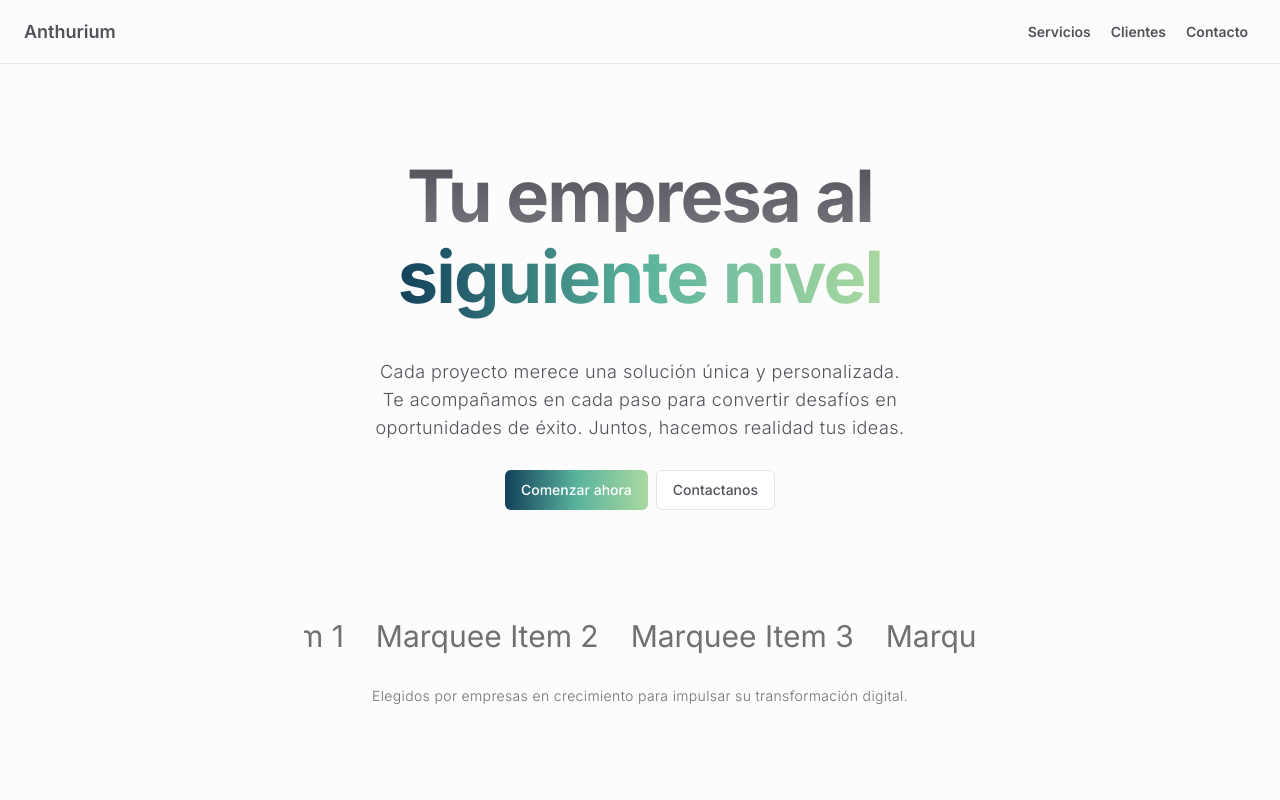
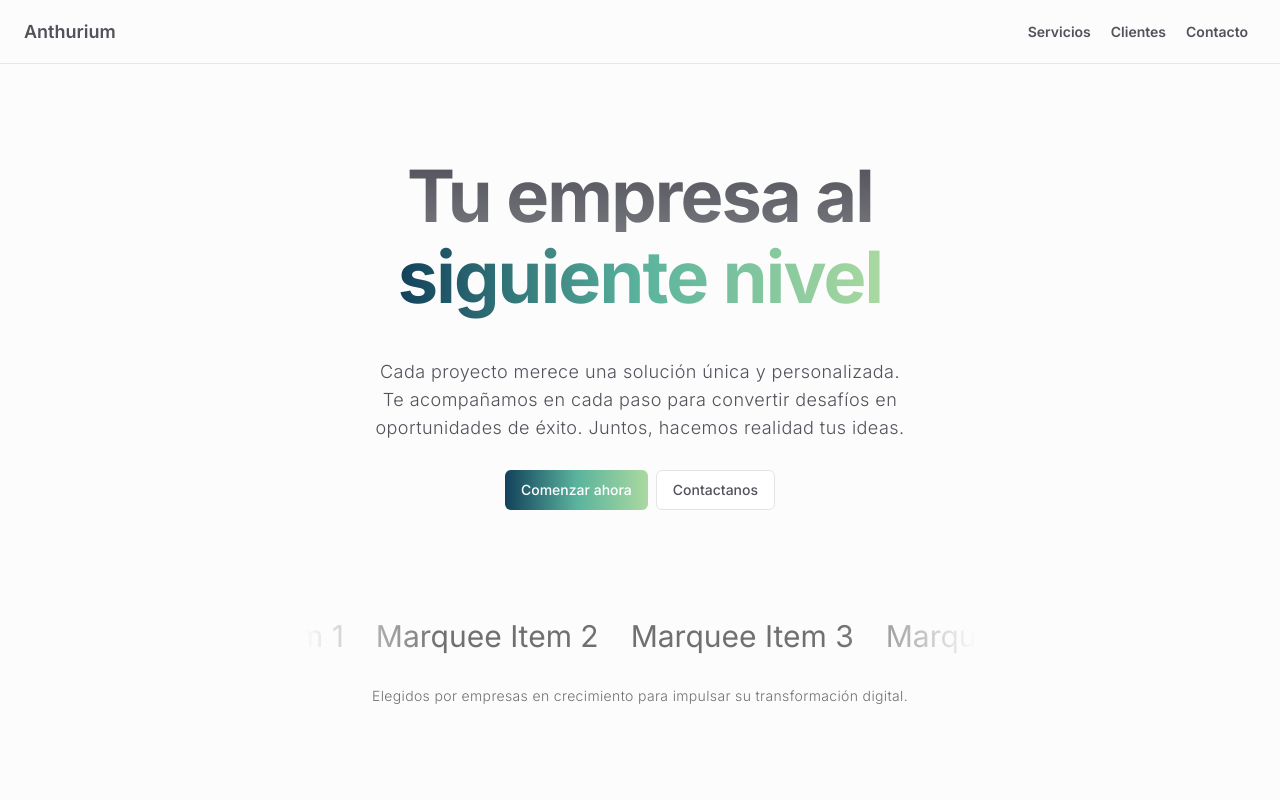
Before and after one commit to GrupoAnthurium/anthurium, a Next.js app: page / in a window 1280 px wide. Shown: the top 800 px of the page. Built offline with nearby package versions, Linux system fonts and the light colour scheme.

Commit message:
update marquee with fade

```diff
--- a/src/components/marquee.tsx
+++ b/src/components/marquee.tsx
@@ -11,7 +11,11 @@ const renderMarqueeItem = (item: string, index: number) => {
 export const Marquee = () => {
   return (
     <section className="pb-14 md:pb-24">
-      <div className="relative flex overflow-hidden max-w-2xl mx-auto">
+      <div
+        className="relative flex overflow-hidden max-w-2xl mx-auto
+        [mask-image:linear-gradient(to_right,rgba(0,0,0,0)_0%,rgba(0,0,0,1)_20%,rgba(0,0,0,1)_80%,rgba(0,0,0,0)_100%)]
+        [webkit-mask-image:linear-gradient(to_right,rgba(0,0,0,0)_0%,rgba(0,0,0,1)_20%,rgba(0,0,0,1)_80%,rgba(0,0,0,0)_100%)]"
+      >
         <div className="animate-marquee whitespace-nowrap text-softgrey">
           {MARQUEE_ITEMS.map(renderMarqueeItem)}
         </div>
```
